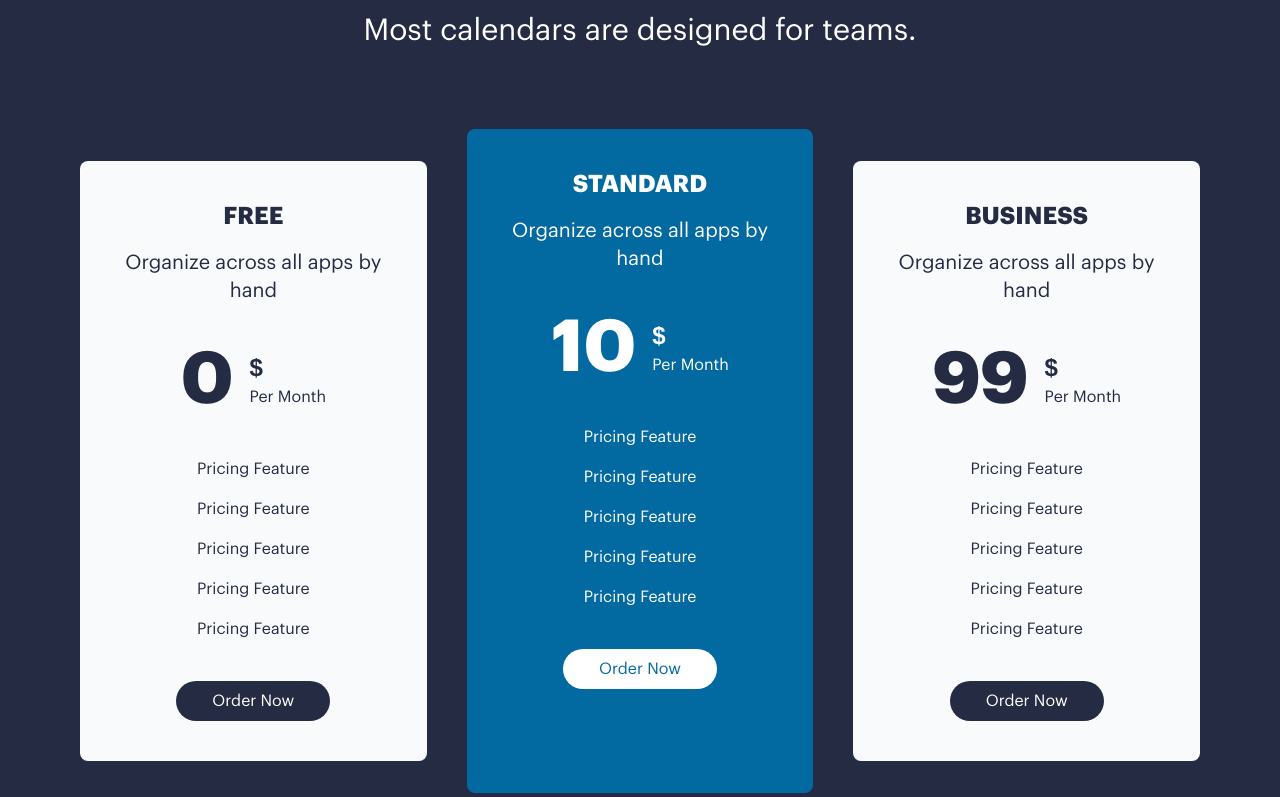
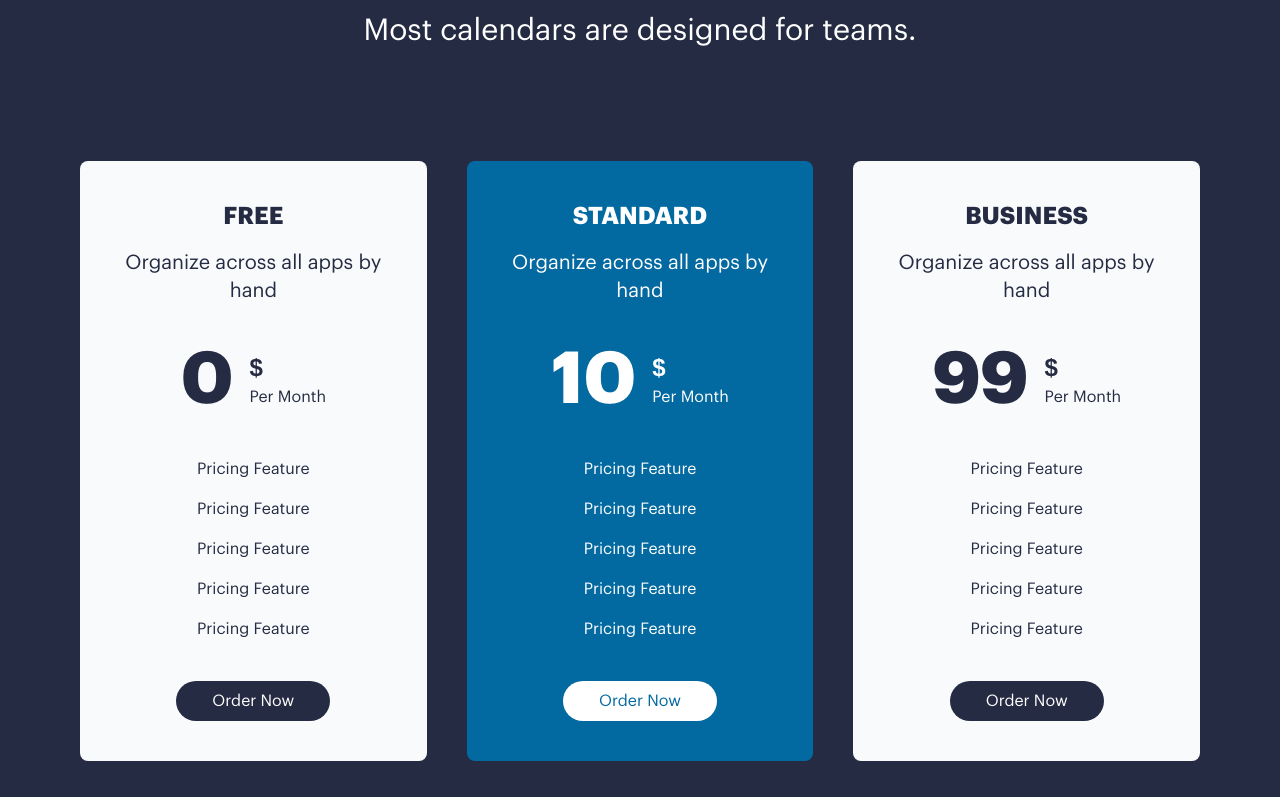
Before and after one commit to Mampionona33/test-integration-ctrlweb, a Vue app: page / in a window 1280 px wide. Shown: the part 4943-5740 px from the top of the page. Built offline with nearby package versions, Linux system fonts and the light colour scheme.

Commit message:
try to fix card height

```diff
--- a/src/components/pricing.vue
+++ b/src/components/pricing.vue
@@ -18,10 +18,10 @@ export default {
     <div
       class="w-full px-20 gap-10 grid grid-cols-1 md:grid-cols-2 lg:grid-cols-3"
     >
-      <div class="col-span-1 lg:py-8 flex">
+      <div class="col-span-1 lg:py-8 flex justify-center items-center">
         <pricingCard />
       </div>
-      <div class="col-span-1 flex">
+      <div class="col-span-1 flex justify-center items-center md:h-full">
         <pricingCard
           title="STANDARD"
           price="10"
@@ -31,7 +31,7 @@ export default {
           buttonTextColor="text-sky-700"
         />
       </div>
-      <div class="col-span-1 lg:py-8 flex">
+      <div class="col-span-1 lg:py-8 flex justify-center items-center">
         <pricingCard title="BUSINESS" price="99" />
       </div>
     </div>
```
